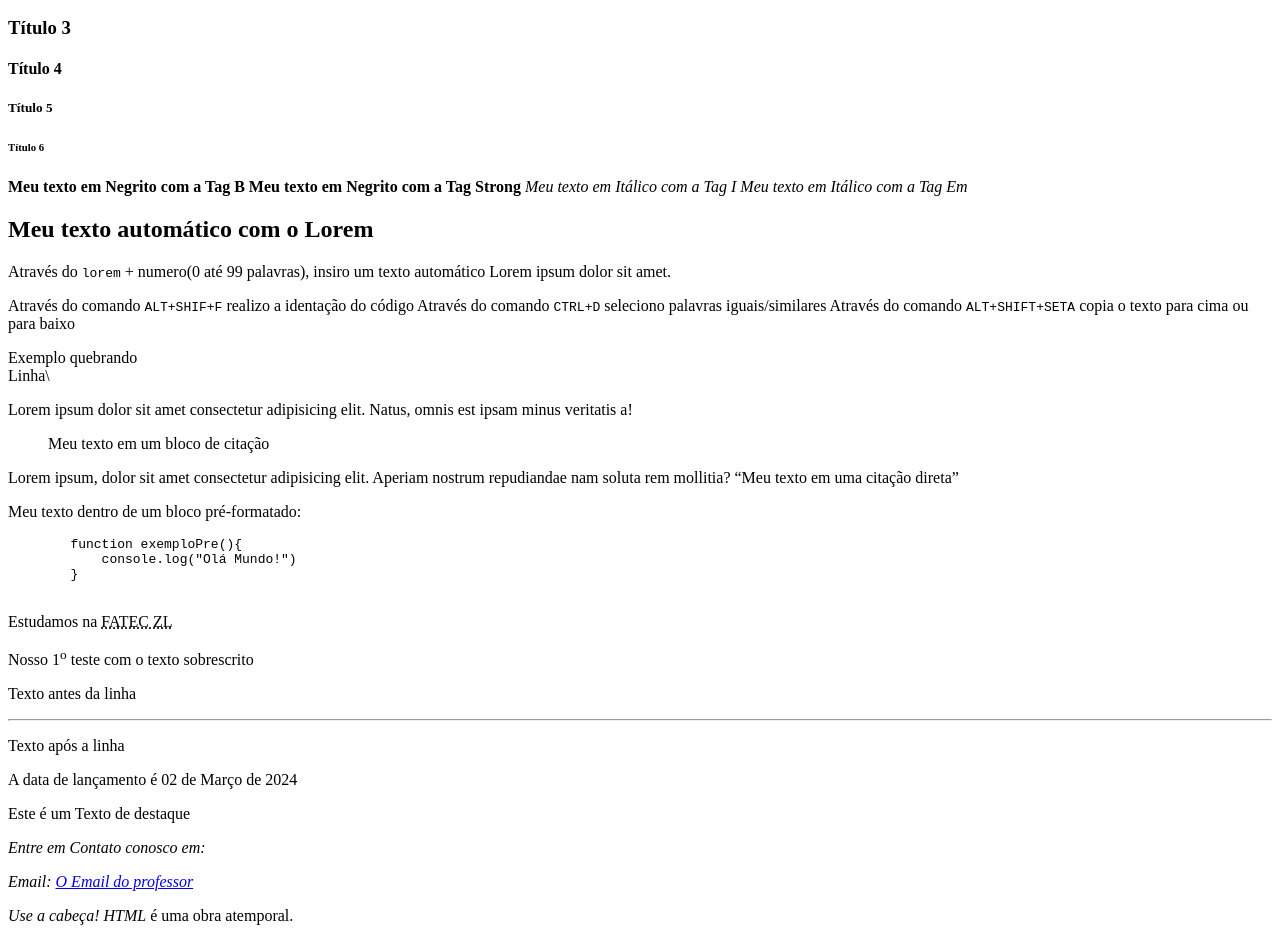
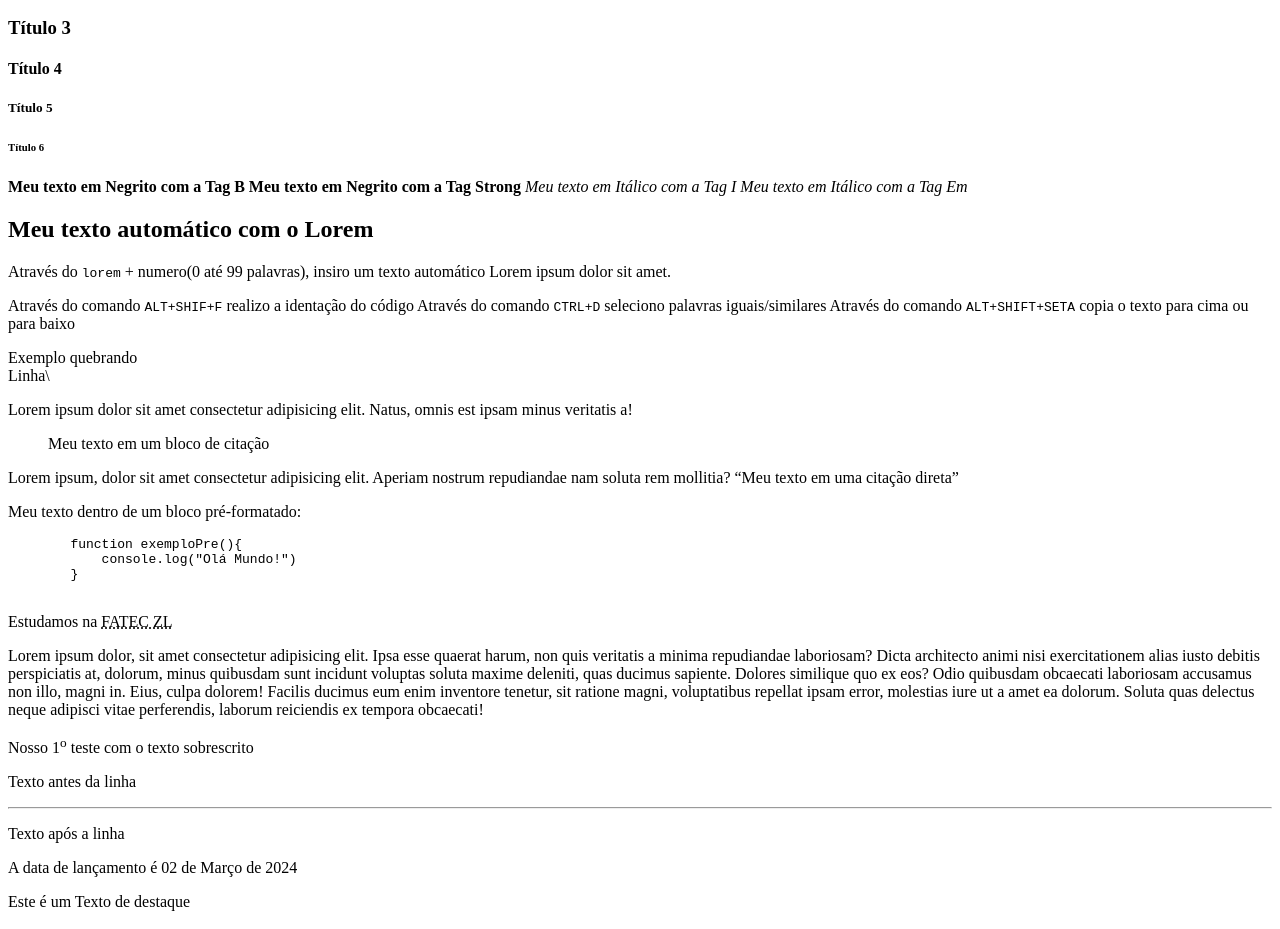
Before and after one commit to Amanda-Brit0/aula04-dsw-2024, a plain HTML site: page index.html in a window 1280 px wide. Shown: the part 110-1039 px from the top of the page. Drawn offline with Linux system fonts and the light colour scheme.

Commit message:
Update index.html

```diff
--- a/index.html
+++ b/index.html
@@ -84,6 +84,7 @@
         <abbr title="Faculdade de Tecnologia do Estado de São Paulo - Zona Leste">FATEC ZL</abbr>
 
     </p>
+    <p>Lorem ipsum dolor, sit amet consectetur adipisicing elit. Ipsa esse quaerat harum, non quis veritatis a minima repudiandae laboriosam? Dicta architecto animi nisi exercitationem alias iusto debitis perspiciatis at, dolorum, minus quibusdam sunt incidunt voluptas soluta maxime deleniti, quas ducimus sapiente. Dolores similique quo ex eos? Odio quibusdam obcaecati laboriosam accusamus non illo, magni in. Eius, culpa dolorem! Facilis ducimus eum enim inventore tenetur, sit ratione magni, voluptatibus repellat ipsam error, molestias iure ut a amet ea dolorum. Soluta quas delectus neque adipisci vitae perferendis, laborum reiciendis ex tempora obcaecati!</p>
 
     <p>
         Nosso 1<sup>o</sup> teste com o texto sobrescrito
```
